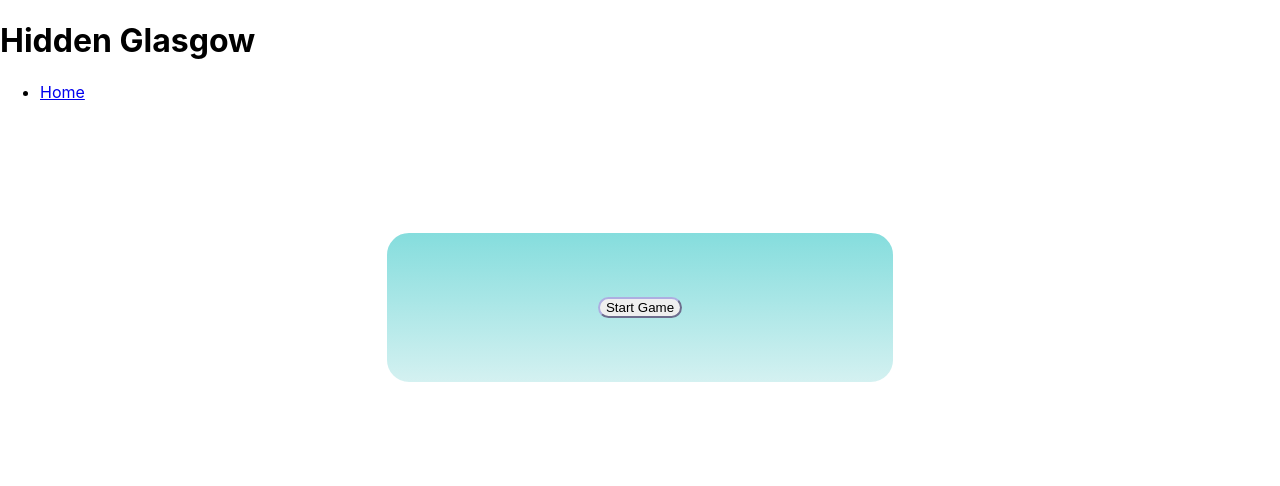
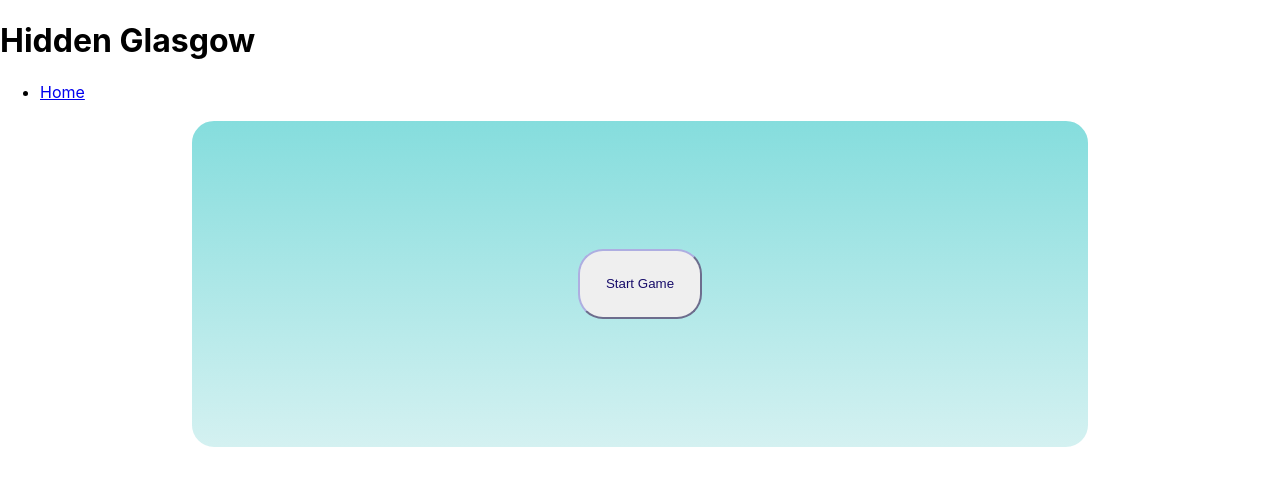
Before and after one commit to Ckk169/glasgow_app, a React (Create React App) app in the folder client/: page /quiz in a window 1280 px wide. Shown: the top 486 px of the page. Built offline with nearby package versions, Linux system fonts and the light colour scheme; no server answers.

Commit message:
some more css added

```diff
--- a/client/src/components/QuizQuestions.js
+++ b/client/src/components/QuizQuestions.js
@@ -20,7 +20,7 @@ const QuizQuestion = ({ currentQuestion, questions, handleNextButtonClick, handl
     }
 
     return (
-        <div className="question-section">
+        <>
             <aside>Question {questions[currentQuestion].number}/{questions.length}</aside>
 
             <h3>{questions[currentQuestion].question}</h3>
@@ -28,7 +28,7 @@ const QuizQuestion = ({ currentQuestion, questions, handleNextButtonClick, handl
             <button onClick={onButtonClick} value={questions[currentQuestion].number}>Next Question</button>
 
 
-        </div>
+        </>
     )
 
 }
--- a/client/src/containers/QuizContainer.js
+++ b/client/src/containers/QuizContainer.js
@@ -52,16 +52,18 @@ const QuizContainer = ({ questions }) => {
     return (
         <>
             <div className="quiz-container">
-                {startGame ? null: <button onClick={handleStartGame}>Start Game</button>}
+                <div className="question-section">
+                {startGame ? null: <button className="start" onClick={handleStartGame}>Start Game</button>}
                 {startGame ?
                 <>
-                {showScore ? (<h1> You scored {score} out of {questions.length}</h1>) :
+                {showScore ? (<h1 className="score"> You scored {score} out of {questions.length}</h1>) :
                     <QuizQuestion currentQuestion={currentQuestion}
                         questions={questions}
                         handleNextButtonClick={handleNextButtonClick}
                         handleUpdateScore={handleUpdateScore} />}
                 </> : null
                 }
+                </div>
             </div>
         </>
 
--- a/client/src/css/QuizAnswer.css
+++ b/client/src/css/QuizAnswer.css
@@ -12,6 +12,8 @@
     margin-bottom: 10%;
     padding: 3%;
     text-align: center;
+    font-weight: bold;
+    font-size: 110%;
 
 }
 
@@ -20,21 +22,3 @@
     background-color: rgb(228, 176, 228)
 
 }
-
-/* this definitely works */
-.answer-button-true:focus {
-
-    background-color: green;
-
-}
-
-.answer-button-false:focus{
-    background-color: red;
-}
-
-
-
-/* this is where you left off */
-/* .clicked {
-    background-color: rgb(108, 37, 183);
-} */
--- a/client/src/css/QuizContainer.css
+++ b/client/src/css/QuizContainer.css
@@ -1,17 +1,38 @@
 
 .quiz-container {
-    height: 100%;
+    margin:0 auto;
+    height: 70%;
+    width: 50%;
     display:flex;
     flex-direction: column;
     align-items: center;
     justify-content: space-around;
-    margin-right: 30%;
-    margin-left:30%;
-    margin-top: 10%;
-    padding: 5%;
+    padding: 10%;
    border: solid white;
    border-radius: 25px;
    background: linear-gradient(rgb(133, 221, 221),rgb(212, 241, 241));
 
 
 }
+
+.question-section {
+    margin: 0 auto;
+    height: 60%;
+    width:80%;
+
+}
+
+.start {
+
+    margin: 0 auto;
+    padding: 5%;
+    display: flex;
+    justify-content: center;
+}
+
+
+.score{
+    display:flex;
+    justify-content: center;
+    color: rgb(24, 13, 106)
+}
--- a/client/src/css/QuizQuestion.css
+++ b/client/src/css/QuizQuestion.css
@@ -1,10 +1,16 @@
 h3 {
-    color:white
+    color: rgb(24, 13, 106)
 }
+
+aside{
+    color: rgb(24, 13, 106)
+}
+
 
 button {
 
     border-color: rgb(174, 174, 225);
     border-radius: 25px;
+    color: rgb(24, 13, 106)
 
 }
--- a/client/src/index.css
+++ b/client/src/index.css
@@ -1,5 +1,7 @@
 body {
   margin: 0;
+  width:100%;
+  height:100%;
   font-family: -apple-system, BlinkMacSystemFont, 'Segoe UI', 'Roboto', 'Oxygen',
     'Ubuntu', 'Cantarell', 'Fira Sans', 'Droid Sans', 'Helvetica Neue',
     sans-serif;
```
